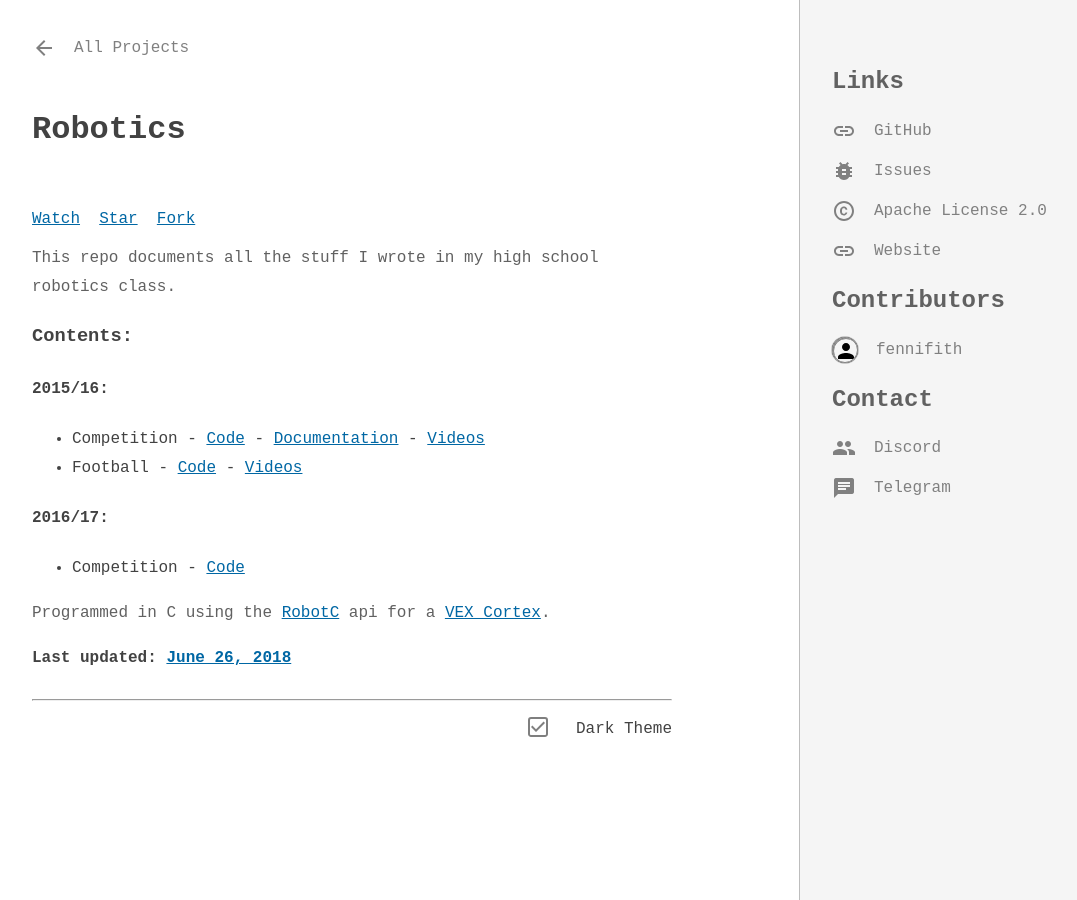
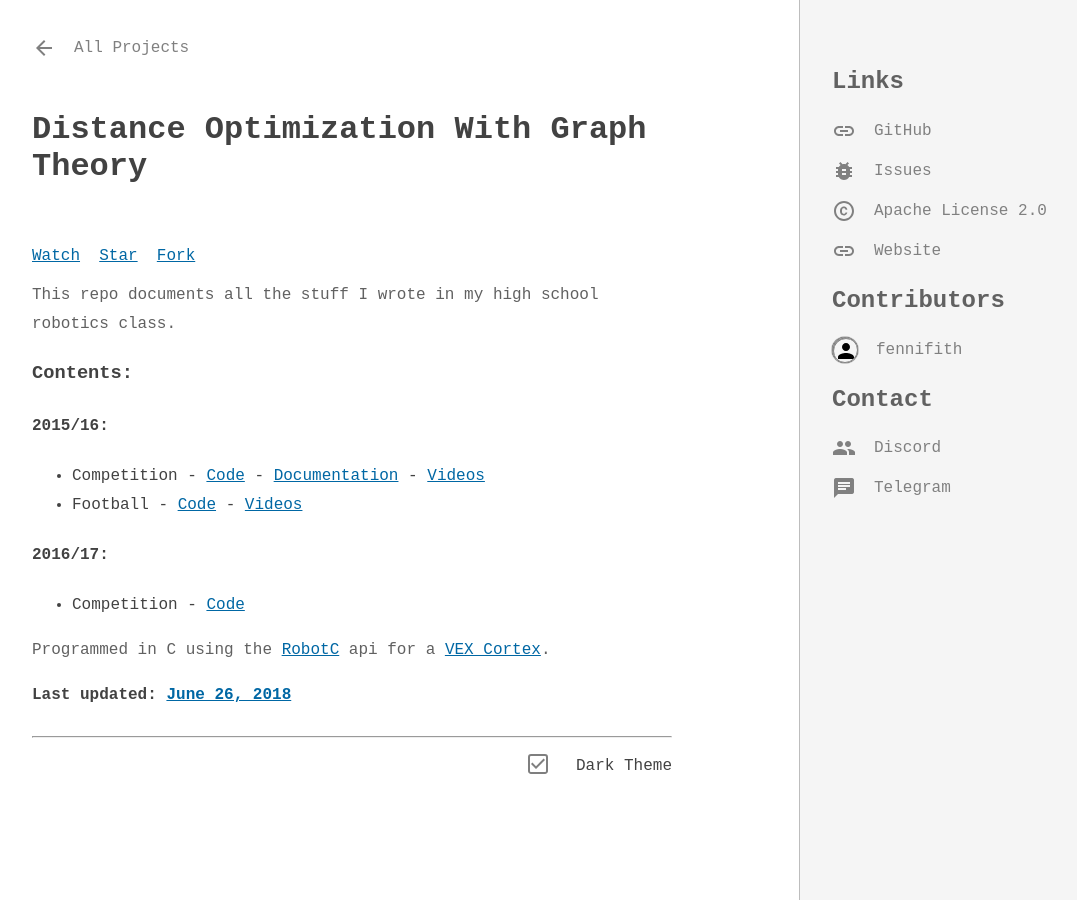
Before and after one commit to SarthakSwaroop/sarthakswaroop.github.io, a Jekyll site: the page built from _projects/mathresearch.md, in a window 1280 px wide. Shown: the whole page, without its empty margins (96-1173 px from the left). Built offline with Jekyll 4.4.1, drawn with Linux system fonts in a browser that asks for light colours; nearby versions of some CDN libraries; some web fonts are replaced; comment, search, counter and statistics services are not loaded; a style sheet for code colours, icons or effects is not loaded.

Commit message:
Update mathresearch.md

```diff
--- a/_projects/mathresearch.md
+++ b/_projects/mathresearch.md
@@ -1,7 +1,7 @@
 ---
 layout: "project"
-type: "Research"
-title: "Robotics"
+type: "research"
+title: "Distance Optimization With Graph Theory"
 description: "Documentation of stuff done in my robotics class."
 repo: "fennifith/Robotics"
 git: "git://github.com/fennifith/Robotics.git"
```
